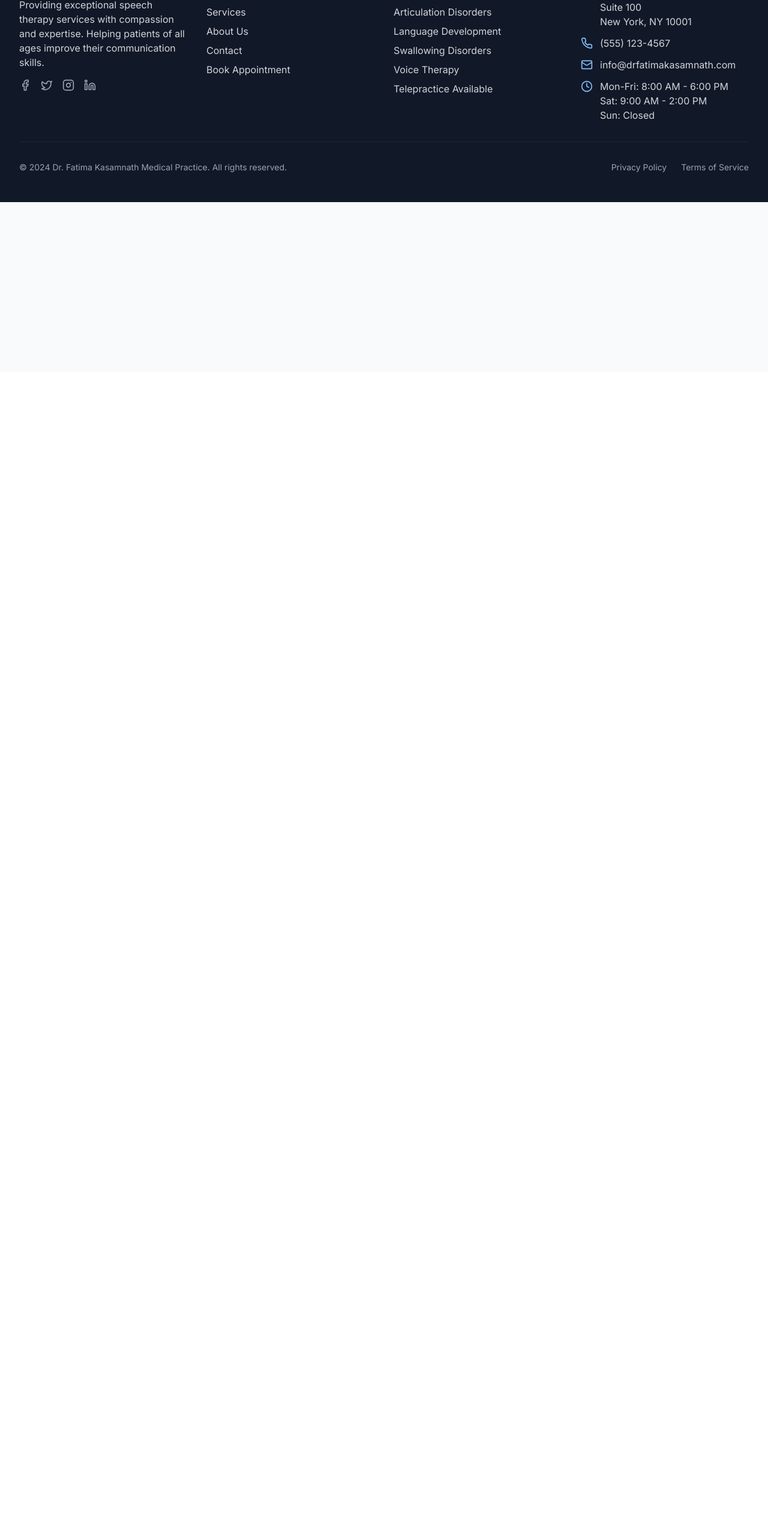
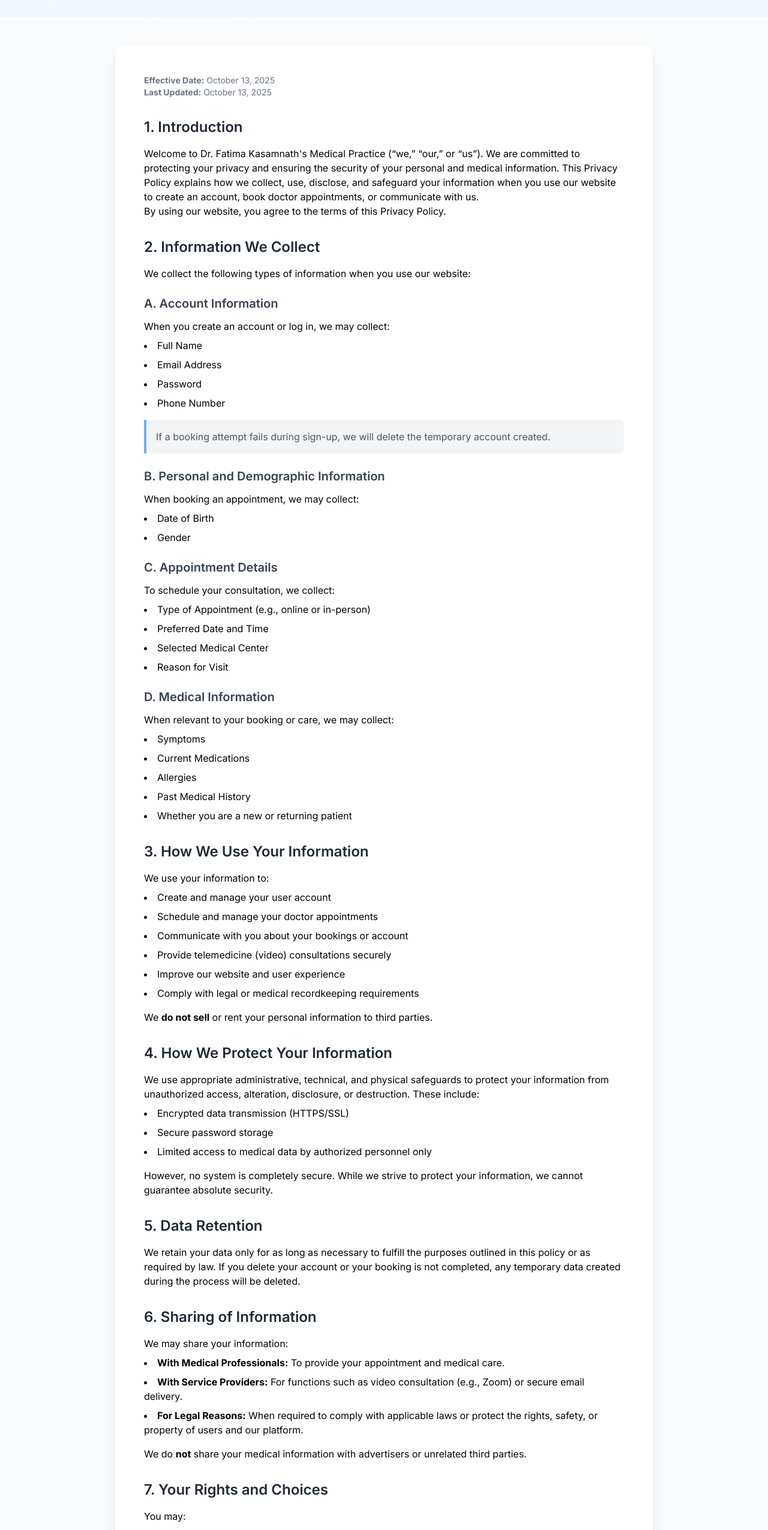
Before and after one commit to Triger-53/Fatima, a React (Create React App) app: page /privacy in a window 1280 px wide. Shown: the part 180-2731 px from the top of the page at 60% size. Before the commit the page ends 800 px from the top, so only its background shows below. Built offline with nearby package versions, Linux system fonts and the light colour scheme.

Commit message:
feat: Add privacy policy page
Adds a new privacy policy page to the website, accessible at the `/privacy` route.

The content for the privacy policy was provided by the user. The link to the privacy policy is available in the footer.

```diff
--- a/src/App.js
+++ b/src/App.js
@@ -12,6 +12,7 @@ import Services from "./pages/Services"
 import About from "./pages/About"
 import Contact from "./pages/Contact"
 import Appointment from "./pages/Appointment"
+import PrivacyPolicy from "./pages/PrivacyPolicy"
 
 import Login from "./pages/Login"
 import ResetPassword from "./pages/ResetPassword"
@@ -53,6 +54,7 @@ function AppContent() {
 					<Route path="/about" element={<About />} />
 					<Route path="/contact" element={<Contact />} />
 					<Route path="/appointment" element={<Appointment />} />
+					<Route path="/privacy" element={<PrivacyPolicy />} />
 
 					{/* Auth Routes */}
 					<Route
--- /dev/null
+++ b/src/pages/PrivacyPolicy.js
@@ -0,0 +1,294 @@
+import React from "react"
+
+const PrivacyPolicy = () => {
+	return (
+		<div className="min-h-screen bg-gray-50">
+			<section className="bg-gradient-to-br from-primary-50 to-blue-50 py-12">
+				<div className="max-w-7xl mx-auto px-4 sm:px-6 lg:px-8">
+					<h1 className="text-4xl md:text-5xl font-bold text-gray-900 text-center">
+						Privacy Policy
+					</h1>
+				</div>
+			</section>
+
+			<section className="section-padding">
+				<div className="max-w-4xl mx-auto bg-white p-8 sm:p-12 rounded-2xl shadow-lg prose prose-lg lg:prose-xl">
+					<div className="mb-8 text-sm text-gray-500">
+						<p>
+							<strong>Effective Date:</strong> October 13, 2025
+						</p>
+						<p>
+							<strong>Last Updated:</strong> October 13, 2025
+						</p>
+					</div>
+
+					<div className="space-y-8">
+						<div>
+							<h2 className="text-2xl font-semibold text-gray-800 mb-4">
+								1. Introduction
+							</h2>
+							<p>
+								Welcome to Dr. Fatima Kasamnath's Medical Practice (“we,”
+								“our,” or “us”). We are committed to protecting your privacy
+								and ensuring the security of your personal and medical
+								information. This Privacy Policy explains how we collect, use,
+								disclose, and safeguard your information when you use our
+								website to create an account, book doctor appointments, or
+								communicate with us.
+							</p>
+							<p>
+								By using our website, you agree to the terms of this Privacy
+								Policy.
+							</p>
+						</div>
+
+						<div>
+							<h2 className="text-2xl font-semibold text-gray-800 mb-4">
+								2. Information We Collect
+							</h2>
+							<p>
+								We collect the following types of information when you use our
+								website:
+							</p>
+
+							<h3 className="text-xl font-semibold text-gray-700 mt-6 mb-3">
+								A. Account Information
+							</h3>
+							<p>
+								When you create an account or log in, we may collect:
+							</p>
+							<ul className="list-disc list-inside space-y-2 mt-2">
+								<li>Full Name</li>
+								<li>Email Address</li>
+								<li>Password</li>
+								<li>Phone Number</li>
+							</ul>
+							<blockquote className="mt-4 p-4 bg-gray-100 border-l-4 border-primary-500 text-gray-600 rounded-r-lg">
+								If a booking attempt fails during sign-up, we will delete the
+								temporary account created.
+							</blockquote>
+
+							<h3 className="text-xl font-semibold text-gray-700 mt-6 mb-3">
+								B. Personal and Demographic Information
+							</h3>
+							<p>
+								When booking an appointment, we may collect:
+							</p>
+							<ul className="list-disc list-inside space-y-2 mt-2">
+								<li>Date of Birth</li>
+								<li>Gender</li>
+							</ul>
+
+							<h3 className="text-xl font-semibold text-gray-700 mt-6 mb-3">
+								C. Appointment Details
+							</h3>
+							<p>
+								To schedule your consultation, we collect:
+							</p>
+							<ul className="list-disc list-inside space-y-2 mt-2">
+								<li>Type of Appointment (e.g., online or in-person)</li>
+								<li>Preferred Date and Time</li>
+								<li>Selected Medical Center</li>
+								<li>Reason for Visit</li>
+							</ul>
+
+							<h3 className="text-xl font-semibold text-gray-700 mt-6 mb-3">
+								D. Medical Information
+							</h3>
+							<p>
+								When relevant to your booking or care, we may collect:
+							</p>
+							<ul className="list-disc list-inside space-y-2 mt-2">
+								<li>Symptoms</li>
+								<li>Current Medications</li>
+								<li>Allergies</li>
+								<li>Past Medical History</li>
+								<li>Whether you are a new or returning patient</li>
+							</ul>
+						</div>
+
+						<div>
+							<h2 className="text-2xl font-semibold text-gray-800 mb-4">
+								3. How We Use Your Information
+							</h2>
+							<p>
+								We use your information to:
+							</p>
+							<ul className="list-disc list-inside space-y-2 mt-2">
+								<li>Create and manage your user account</li>
+								<li>Schedule and manage your doctor appointments</li>
+								<li>Communicate with you about your bookings or account</li>
+								<li>Provide telemedicine (video) consultations securely</li>
+								<li>Improve our website and user experience</li>
+								<li>Comply with legal or medical recordkeeping requirements</li>
+							</ul>
+							<p className="mt-4">
+								We <strong>do not sell</strong> or rent your personal
+								information to third parties.
+							</p>
+						</div>
+
+						<div>
+							<h2 className="text-2xl font-semibold text-gray-800 mb-4">
+								4. How We Protect Your Information
+							</h2>
+							<p>
+								We use appropriate administrative, technical, and physical
+								safeguards to protect your information from unauthorized
+								access, alteration, disclosure, or destruction. These include:
+							</p>
+							<ul className="list-disc list-inside space-y-2 mt-2">
+								<li>Encrypted data transmission (HTTPS/SSL)</li>
+								<li>Secure password storage</li>
+								<li>
+									Limited access to medical data by authorized personnel only
+								</li>
+							</ul>
+							<p className="mt-4">
+								However, no system is completely secure. While we strive to
+								protect your information, we cannot guarantee absolute security.
+							</p>
+						</div>
+
+						<div>
+							<h2 className="text-2xl font-semibold text-gray-800 mb-4">
+								5. Data Retention
+							</h2>
+							<p>
+								We retain your data only for as long as necessary to fulfill
+								the purposes outlined in this policy or as required by law. If
+								you delete your account or your booking is not completed, any
+								temporary data created during the process will be deleted.
+							</p>
+						</div>
+
+						<div>
+							<h2 className="text-2xl font-semibold text-gray-800 mb-4">
+								6. Sharing of Information
+							</h2>
+							<p>
+								We may share your information:
+							</p>
+							<ul className="list-disc list-inside space-y-2 mt-2">
+								<li>
+									<strong>With Medical Professionals:</strong> To provide your
+									appointment and medical care.
+								</li>
+								<li>
+									<strong>With Service Providers:</strong> For functions such
+									as video consultation (e.g., Zoom) or secure email delivery.
+								</li>
+								<li>
+									<strong>For Legal Reasons:</strong> When required to comply
+									with applicable laws or protect the rights, safety, or
+									property of users and our platform.
+								</li>
+							</ul>
+							<p className="mt-4">
+								We do <strong>not</strong> share your medical information with
+								advertisers or unrelated third parties.
+							</p>
+						</div>
+
+						<div>
+							<h2 className="text-2xl font-semibold text-gray-800 mb-4">
+								7. Your Rights and Choices
+							</h2>
+							<p>
+								You may:
+							</p>
+							<ul className="list-disc list-inside space-y-2 mt-2">
+								<li>Access and update your personal information</li>
+								<li>Delete your account at any time</li>
+								<li>Request correction of inaccurate or incomplete data</li>
+								<li>Withdraw consent where applicable</li>
+							</ul>
+							<p className="mt-4">
+								To exercise these rights, contact us at{" "}
+								<a
+									href="mailto:info@drfatimakasamnath.com"
+									className="text-primary-600 hover:underline">
+									info@drfatimakasamnath.com
+								</a>
+								.
+							</p>
+						</div>
+
+						<div>
+							<h2 className="text-2xl font-semibold text-gray-800 mb-4">
+								8. Cookies and Tracking Technologies
+							</h2>
+							<p>
+								We may use cookies or similar technologies to improve website
+								functionality and user experience. You can manage your cookie
+								preferences through your browser settings.
+							</p>
+						</div>
+
+						<div>
+							<h2 className="text-2xl font-semibold text-gray-800 mb-4">
+								9. Third-Party Links
+							</h2>
+							<p>
+								Our website may include links to third-party services (e.g.,
+								Zoom). We are not responsible for the privacy practices or
+								content of those external sites. Please review their privacy
+								policies separately.
+							</p>
+						</div>
+
+						<div>
+							<h2 className="text-2xl font-semibold text-gray-800 mb-4">
+								10. Children’s Privacy
+							</h2>
+							<p>
+								Our services are not directed to children under 16. We do not
+								knowingly collect personal information from minors. If we learn
+								that we have collected data from a child, we will delete it
+								promptly.
+							</p>
+						</div>
+
+						<div>
+							<h2 className="text-2xl font-semibold text-gray-800 mb-4">
+								11. Changes to This Policy
+							</h2>
+							<p>
+								We may update this Privacy Policy from time to time. The
+								“Effective Date” above will reflect the latest version.
+								Continued use of our website after any update means you accept
+								the revised policy.
+							</p>
+						</div>
+
+						<div>
+							<h2 className="text-2xl font-semibold text-gray-800 mb-4">
+								12. Contact Us
+							</h2>
+							<p>
+								If you have any questions or concerns about this Privacy
+								Policy, please contact us at:
+							</p>
+							<ul className="list-none space-y-2 mt-2">
+								<li>
+									📧{" "}
+									<a
+										href="mailto:info@drfatimakasamnath.com"
+										className="text-primary-600 hover:underline">
+										info@drfatimakasamnath.com
+									</a>
+								</li>
+								<li>
+									🏢 Dr. Fatima Kasamnath Medical Practice, 123 Medical
+									Center Dr, Suite 100, New York, NY 10001
+								</li>
+							</ul>
+						</div>
+					</div>
+				</div>
+			</section>
+		</div>
+	)
+}
+
+export default PrivacyPolicy
```
